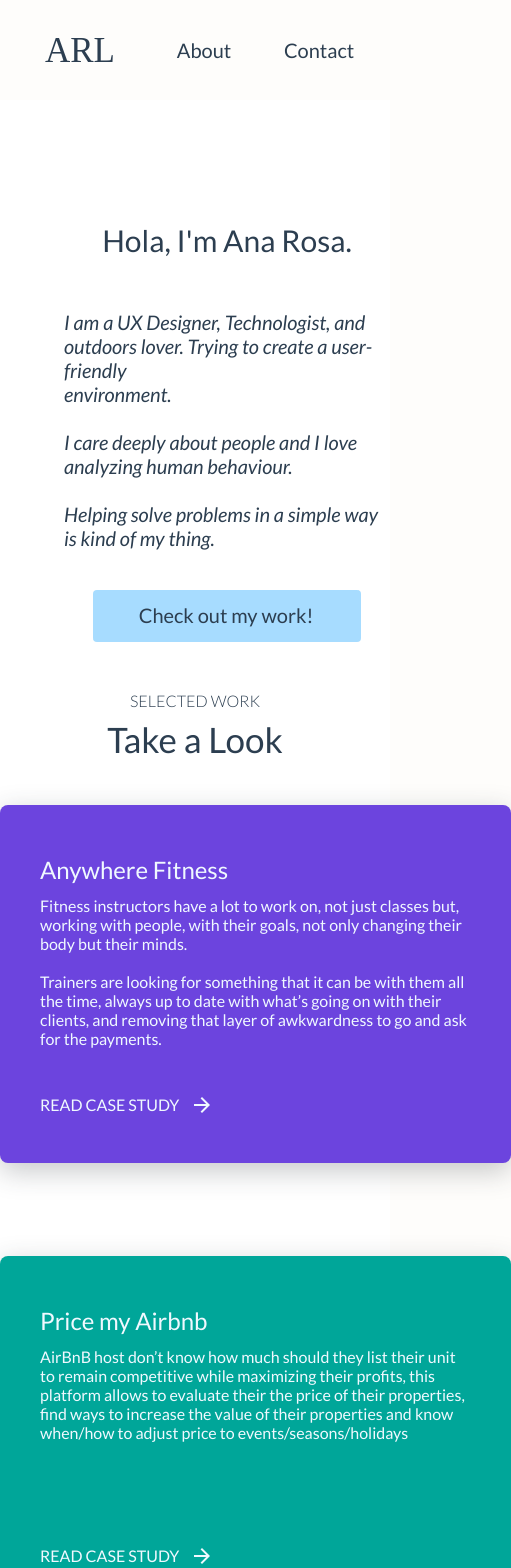
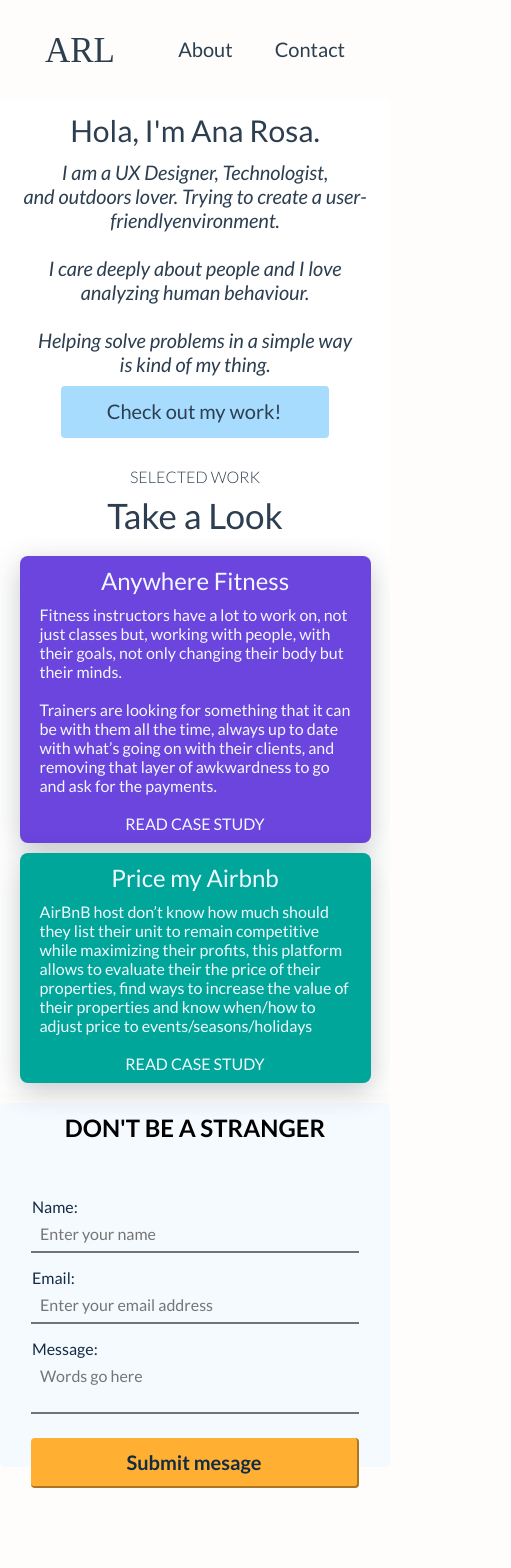
Before and after one commit to DanielGarc/ana-portfolio-website, a React (Create React App) app: page /projects in a window 390 px wide. Shown: the top 1568 px of the page, 511 px wide, since content can reach past the window. Built offline with nearby package versions, Linux system fonts and the light colour scheme.

Commit message:
fixed cta font size fixes related to making the landing page responsive

```diff
--- a/public/index.html
+++ b/public/index.html
@@ -9,19 +9,16 @@
       rel="stylesheet"
     />
 
-    <meta name="viewport" content="width=device-width, initial-scale=1.0" />
-
     <meta name="theme-color" content="#000000" />
-    <meta
-      name="Ana Rosa portfolio website"
-      content="Web site created using create-react-app"
-    />
+    <meta name="Ana Rosa portfolio website" content="Portafolio" />
     <link rel="apple-touch-icon" href="logo192.png" />
     <!--
       manifest.json provides metadata used when your web app is installed on a
       user's mobile device or desktop. See https://developers.google.com/web/fundamentals/web-app-manifest/
     -->
     <link rel="manifest" href="%PUBLIC_URL%/manifest.json" />
+    <meta name="viewport" content="width=device-width, initial-scale=1.0" />
+
     <!--
       Notice the use of %PUBLIC_URL% in the tags above.
       It will be replaced with the URL of the `public` folder during the build.
--- a/src/components/landingPage/CallToAction.js
+++ b/src/components/landingPage/CallToAction.js
@@ -7,20 +7,13 @@ import headshot from '../../assets/me.png';
 import { Link } from 'react-router-dom';
 
 const CallToAction = () => {
-  // useEffect(() => {
-  //   window.scrollTo({
-  //     top: 0,
-  //     behavior: 'smooth'
-  //   });
-  // });
-
   return (
     <div className='ctaWrapper'>
       <div className='ctaContent'>
         <div className='ctaLeftBox'>
           <h1> Hola, I'm Ana Rosa. </h1>
           <p className='ctaText'>
-            I am a UX Designer, Technologist, and
+            I am a UX Designer, Technologist, and&nbsp;
             <br />
             outdoors lover. Trying to create a user-friendly
             <br />
--- a/src/components/landingPage/SelectedWork.js
+++ b/src/components/landingPage/SelectedWork.js
@@ -41,7 +41,17 @@ const SelectedWork = () => {
           url='https://invis.io/EAV3Y2IJ48K#/392903255_price_My_Airbnb_Case_Studies'
           header='Price my Airbnb'
           color='#00A699'
-          body='AirBnB host don’t know how much should they list their unit to remain competitive while maximizing their profits, this platform allows to evaluate their the price of their properties, find ways to increase the value of their properties and know when/how to adjust price to events/seasons/holidays'
+          body={
+            <div>
+              AirBnB host don’t know how much should they list their unit to
+              remain competitive while maximizing their profits, this platform
+              allows to evaluate their the price of their properties, find ways
+              to increase the value of their properties and know when/how to
+              adjust price to events/seasons/holidays
+              <br />
+              <br />
+            </div>
+          }
         />
         <div className='selWorkSeparator'></div>
       </div>
--- a/src/components/shared/ContactForm.js
+++ b/src/components/shared/ContactForm.js
@@ -24,13 +24,14 @@ export default class ContactForm extends React.Component {
             </h1>
           </div>
           <div className='cFormRightContent'>
+            <h2>DON'T BE A STRANGER</h2>
             <form action='https://formspree.io/mzbzpgjk' method='POST'>
               <input
                 type='hidden'
                 name='_next'
                 value='http://localhost:3000/'
               />
-              <label style={{ marginTop: '35px' }}>Name:</label>
+              <label className='cFormRightContentNameLabel'>Name:</label>
               <input
                 required
                 type='text'
@@ -38,14 +39,14 @@ export default class ContactForm extends React.Component {
                 name='firstname'
                 placeholder='Enter your name'
               ></input>
-              <label>Email:</label>
+              <label style={{ marginTop: 15 }}>Email:</label>
               <input
                 required
                 type='email'
                 name='email'
                 placeholder='Enter your email address'
               />
-              <label>Message:</label>
+              <label style={{ marginTop: 15 }}>Message:</label>
               <textarea
                 minLength='1'
                 rows='2'
--- a/src/css/callToAction.css
+++ b/src/css/callToAction.css
@@ -28,11 +28,9 @@
 
 .ctaLeftBox h1 {
   display: block;
-  /* height: 60px; */
-  /* width: 424px; */
   color: #2c3e50;
   font-family: Lato;
-  font-size: 4vw;
+  font-size: 50px;
   line-height: 60px;
   white-space: nowrap;
   font-weight: normal;
@@ -112,5 +110,25 @@
 
   .ctaLeftBox h1 {
     font-size: 30px;
+    margin: auto;
+  }
+
+  .ctaText {
+    margin: auto auto 10px auto;
+    width: 90%;
+    text-align: center;
+    white-space: normal;
+  }
+
+  .ctaText br:nth-child(1) {
+    display: none;
+  }
+
+  .ctaText br:nth-child(2) {
+    display: none;
+  }
+
+  .ctaButtonBox {
+    margin: auto auto 20px auto;
   }
 }
--- a/src/css/caseStudyLink.css
+++ b/src/css/caseStudyLink.css
@@ -35,33 +35,9 @@
   top: 47px;
 }
 
-@media only screen and (max-width: 800px) {
-  .cslWrapper img {
-    display: none;
-  }
-
-  .cslWrapper {
-    position: static;
-    width: 100%;
-  }
-
-  .cslTextWrapper {
-    position: static;
-    margin: 0 auto;
-  }
-
-  .cslTextHeader {
-    display: inline-block;
-  }
-
-  .selWorkSeparator {
-    display: none;
-  }
-}
-
 .cslTextHeader {
   height: 29px;
-  width: 216px;
+  /* width: 216px; */
   color: #f0f9ff;
   font-family: Lato;
   font-weight: 400;
@@ -72,7 +48,7 @@
 }
 
 .cslTextBody {
-  height: 171px;
+  /* height: 171px; */
   width: 431px;
   color: #f0f9ff;
   font-family: Lato;
@@ -113,3 +89,53 @@ a {
 .cslTextLink:hover {
   padding-left: 20px;
 }
+
+@media only screen and (max-width: 800px) {
+  .cslWrapper img {
+    display: none;
+  }
+
+  .cslWrapper {
+    width: 100%;
+    height: auto;
+    margin: 0 0 10px 0;
+  }
+
+  .cslTextHeader {
+    display: block;
+    text-align: center;
+    margin: auto;
+    padding: 10px 0 0 0;
+  }
+
+  .cslTextWrapper {
+    position: static;
+    margin: 0 auto;
+    height: auto;
+    width: 90%;
+  }
+
+  .selWorkSeparator {
+    display: none;
+  }
+
+  .cslTextBody {
+    width: auto;
+    margin: auto;
+    white-space: pre-wrap;
+
+    padding: 10px 20px 0px;
+  }
+
+  .cslTextLink {
+    display: block;
+    margin: auto;
+    text-align: center;
+    padding-bottom: 10px;
+  }
+
+  /* remove arrow */
+  .cslTextLink:after {
+    display: none;
+  }
+}
--- a/src/css/contactForm.css
+++ b/src/css/contactForm.css
@@ -57,6 +57,10 @@
   flex: 1;
 }
 
+.cFormRightContent h2 {
+  display: none;
+}
+
 .cFormRightContent label {
   height: 19px;
   width: 46px;
@@ -66,7 +70,7 @@
   font-weight: 500;
   line-height: 19px;
   margin-left: 1px;
-  margin-top: 15px;
+  /* margin-top: 15px; */
 }
 
 .cFormRightContent input[type='text'] {
@@ -169,8 +173,17 @@
   width: 149px;
 }
 
+.cFormRightContentNameLabel {
+  margin-top: 55px;
+}
+
 @media only screen and (max-width: 800px) {
   .cFormLeftContent {
     display: none;
   }
+
+  .cFormRightContent h2 {
+    display: block;
+    margin: 10px auto 0 auto;
+  }
 }
--- a/src/css/navbar.css
+++ b/src/css/navbar.css
@@ -6,16 +6,9 @@
   z-index: 1001;
 }
 
-@media only screen and(max-width:800px) {
-  /* .navWrapper {
-    position: static;
-  } */
-}
-
 .navContent {
   display: flex;
   flex-direction: row;
-  justify-content: center;
   margin: auto;
   height: 100px;
   background-color: #fefdfb;
@@ -33,34 +26,33 @@
 
 .arl {
   text-decoration: none;
-  height: 41px;
-  width: 91.2px;
+
   color: #2c3e50;
   font-family: 'American Typewriter';
   font-size: 35px;
   line-height: 41px;
   padding-left: 45px;
+
+  text-align: left;
 }
 
 .navLinks {
   display: flex;
   flex-direction: row;
+  align-self: center;
+
   padding-right: 45px;
-  align-self: center;
   color: #2c3e50;
 }
 
 .navLinkText {
-  height: 24px;
-  width: 73px;
-  display: block;
   color: #2c3e50;
   font-family: Lato;
   font-size: 20px;
   line-height: 24px;
-  text-align: center;
   padding-left: 42px;
-  display: inline-block;
+
+  text-align: left;
 }
 
 a {
@@ -101,3 +93,6 @@ a:visited {
   height: 2px;
   background: #ffaf32;
 }
+
+@media only screen and (max-width: 800px) {
+}
--- a/src/css/selectedWork.css
+++ b/src/css/selectedWork.css
@@ -6,11 +6,6 @@
 
 .selWorkCaseStudyLinkSeparator {
   margin-top: 137px;
-}
-@media only screen and (max-width: 800px) {
-  .selWorkCaseStudyLinkSeparator {
-    display: none;
-  }
 }
 
 .selContent {
@@ -51,3 +46,17 @@
   background-color: #ccebff;
   margin: 67px auto;
 }
+
+@media only screen and (max-width: 800px) {
+  .selWorkCaseStudyLinkSeparator {
+    display: none;
+  }
+
+  .selWorkText {
+    margin: auto auto 20px auto;
+  }
+
+  .selContent {
+    margin: auto auto 10px auto;
+  }
+}
```
Also changed, not shown: 1 other file (tests, documents, lock files or other folders).
